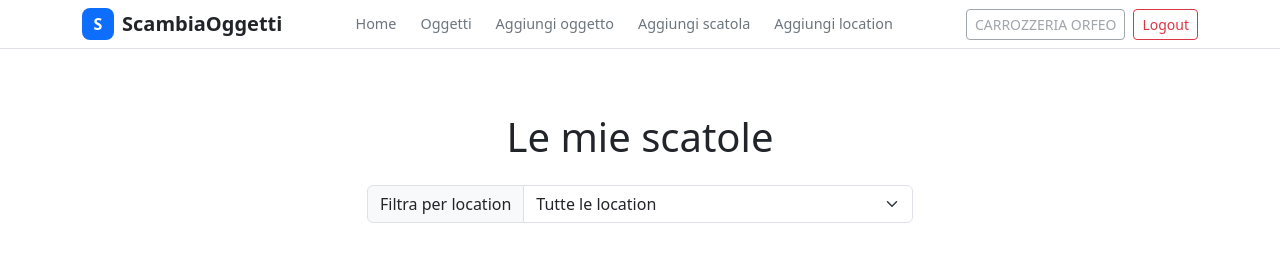
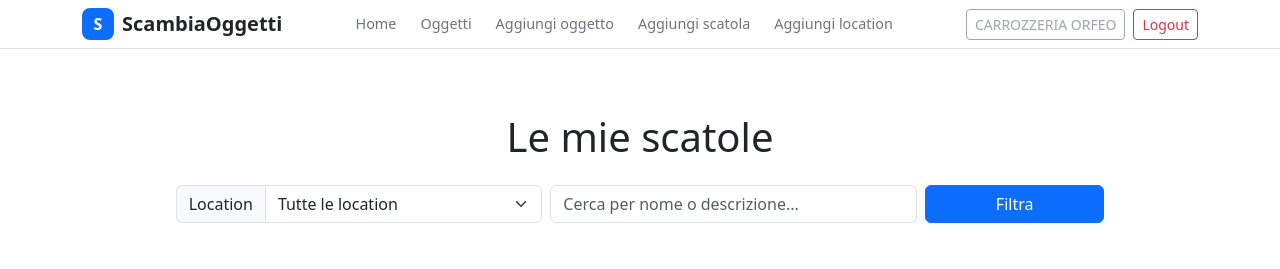
Before and after one commit to TrentoElProgrammatores/hackaton, a Django app: page /leMieScatole/ in a window 1280 px wide. Shown: the top 269 px of the page. Run offline with Django 5.2, Linux system fonts and the light colour scheme; a user stored in the database is signed in; data comes from the database, SQL or seed files in the repository; both versions use the stored data as it was after the commit.

Commit message:
aggiunto filtro scatole nome e oggetti

```diff
--- a/scambio/templates/leMieScatole.html
+++ b/scambio/templates/leMieScatole.html
@@ -30,13 +30,14 @@
     <div class="container">
       <h1 class="mb-4 text-center">Le mie scatole</h1>
 
-      <!-- 🔎 FILTRO PER LOCATION -->
+      <!-- 🔎 FILTRO PER LOCATION + RICERCA PER NOME -->
       <form method="get" class="mb-5">
-        <div class="row justify-content-center">
-          <div class="col-md-6">
+        <div class="row justify-content-center align-items-center g-2">
+          <!-- Filtro location -->
+          <div class="col-md-4">
             <div class="input-group">
-              <label class="input-group-text" for="location">Filtra per location</label>
-              <select name="location" id="location" class="form-select" onchange="this.form.submit()">
+              <label class="input-group-text" for="location">Location</label>
+              <select name="location" id="location" class="form-select">
                 <option value="">Tutte le location</option>
                 {% for location in locations %}
                   <option value="{{ location.id }}" {% if selected_location == location.id|stringformat:"s" %}selected{% endif %}>
@@ -45,6 +46,22 @@
                 {% endfor %}
               </select>
             </div>
+          </div>
+
+          <!-- Barra di ricerca -->
+          <div class="col-md-4">
+            <input
+              type="text"
+              name="q"
+              class="form-control"
+              placeholder="Cerca per nome o descrizione..."
+              value="{{ search_query|default:'' }}"
+            >
+          </div>
+
+          <!-- Pulsante Filtra -->
+          <div class="col-md-2">
+            <button type="submit" class="btn btn-primary w-100">Filtra</button>
           </div>
         </div>
       </form>
--- a/scambio/views.py
+++ b/scambio/views.py
@@ -188,12 +188,23 @@ def apiScatole(request,id):
 def iMieiOggetti(request):
     if request.user.is_anonymous:
         return redirect('home')
-    # Prende tutti gli oggetti di cui l'utente loggato è proprietario
+
+    # Prende il parametro di ricerca dalla query string
+    search_query = request.GET.get("q", "")
+
+    # Prende tutti gli oggetti dell'utente
     oggetti = Oggetto.objects.filter(proprietario=request.user)
+
+    # Se è stato inserito un termine di ricerca, filtra
+    if search_query:
+        oggetti = oggetti.filter(titolo__icontains=search_query)
+
     context = {
-        'oggetti': oggetti,
+        "oggetti": oggetti,
+        "search_query": search_query,  # 👉 da usare nel template per mantenere il valore nel campo
     }
-    return render(request, 'iMieiOggetti.html', context)
+    return render(request, "iMieiOggetti.html", context)
+
 
 @csrf_exempt
 def apiSaveItem(request):
@@ -221,26 +232,33 @@ def leMieScatole(request):
     if request.user.is_anonymous:
         return redirect('home')
 
-    # Recupera tutte le location dell'utente loggato
+    #Recupera tutte le location dell'utente loggato
     locations = Location.objects.filter(sede=request.user)
 
-    # Prende l'ID location selezionato dal filtro GET (se presente)
+    #Prende i parametri GET
     location_id = request.GET.get("location")
+    search_query = request.GET.get("q")  # nuovo campo per la ricerca per descrizione
 
     # Query base: tutte le scatole dell'utente
     scatole = Scatola.objects.filter(location__sede=request.user).order_by("-createdAt")
 
-    # Se l'utente ha selezionato una location, filtra
+    # Filtro per location
     if location_id:
         scatole = scatole.filter(location_id=location_id)
+
+    # Filtro per descrizione (ricerca parziale, case-insensitive)
+    if search_query:
+        scatole = scatole.filter(descrizione__icontains=search_query)
 
     context = {
         "scatole": scatole,
         "locations": locations,
         "selected_location": location_id,
+        "search_query": search_query,  # 👈 da usare nel template
     }
 
     return render(request, "leMieScatole.html", context)
+
 
 
 
```
Also changed, not shown: scambio/templates/iMieiOggetti.html (+20 -1 lines), README.md, db.sqlite3.
